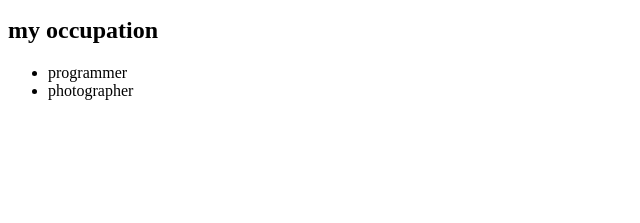
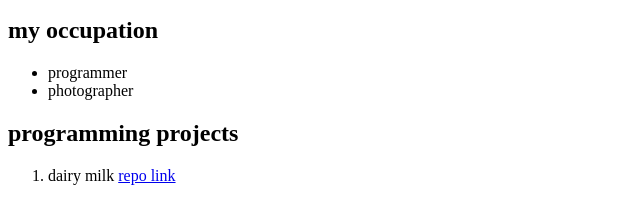
Before and after one commit to saretoduncan/test1, a plain HTML site: page index.html in a window 1280 px wide. Shown: the part 101-324 px from the top of the page, without its empty margins (0-640 px from the left). Drawn offline with Linux system fonts and the light colour scheme.

Commit message:
add experiences

```diff
--- a/index.html
+++ b/index.html
@@ -19,6 +19,13 @@
         <li>programmer</li>
         <li>photographer</li>
       </ul>
+      <h2>programming projects</h2>
+      <ol>
+        <li>
+          dairy milk
+          <a href="https://github.com/saretoduncan/Dairy-Business">repo link</a>
+        </li>
+      </ol>
     </div>
   </body>
 </html>
```
